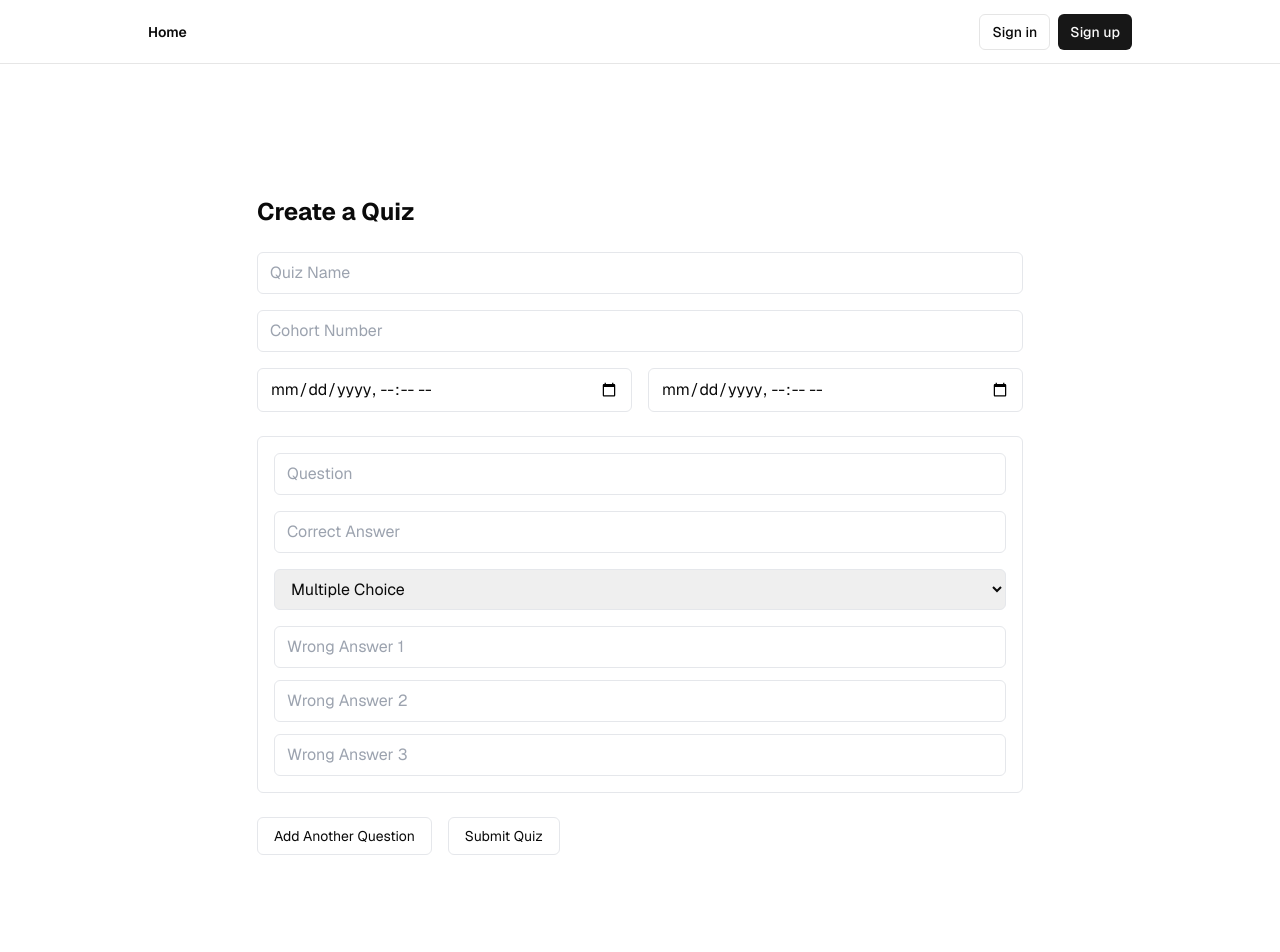
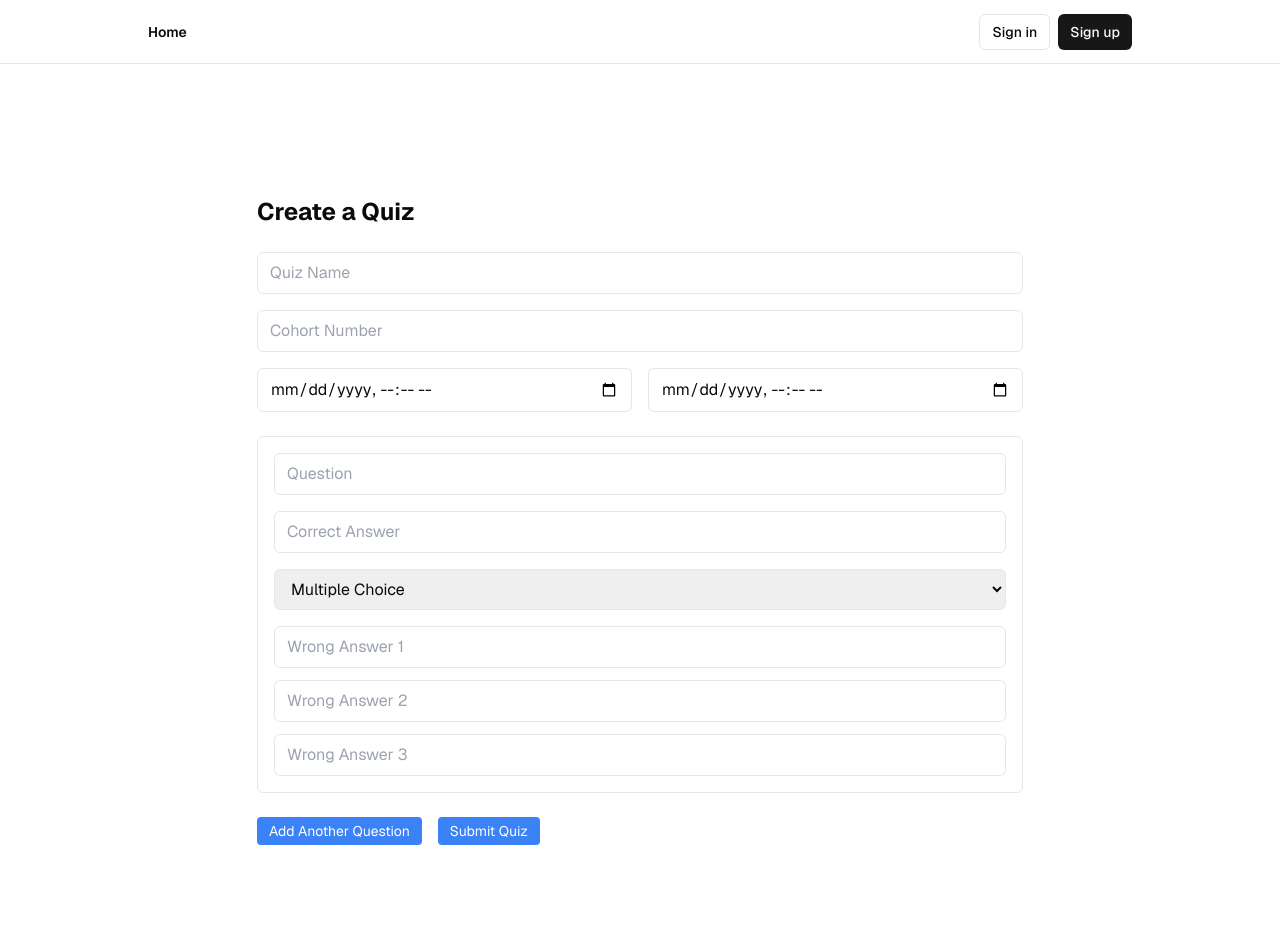
Before and after one commit to foundersandcoders/Quiz_Management_Tool, a Next.js app: page /addQuiz in a window 1280 px wide. Shown: the top 952 px of the page. Built offline with nearby package versions, Linux system fonts and the light colour scheme; no server answers; the database is empty.

Commit message:
small style change

```diff
--- a/app/addQuiz/page.tsx
+++ b/app/addQuiz/page.tsx
@@ -130,13 +130,13 @@ const AddQuiz: React.FC = () => {
                         <button
                             type="button"
                             onClick={addQuestion}
-                            className="px-4 py-2 text-sm border border-gray-200 rounded-md hover:border-gray-400 focus:outline-none"
+                            className="button"
                         >
                             Add Another Question
                         </button>
                         <button
                             type="submit"
-                            className="px-4 py-2 text-sm border border-gray-200 rounded-md hover:border-gray-400 focus:outline-none"
+                            className="button"
                         >
                             Submit Quiz
                         </button>
```
